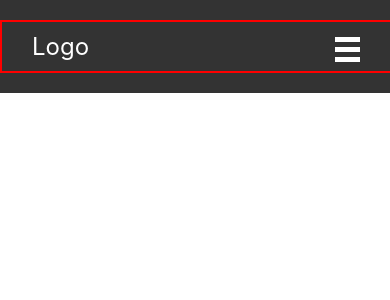
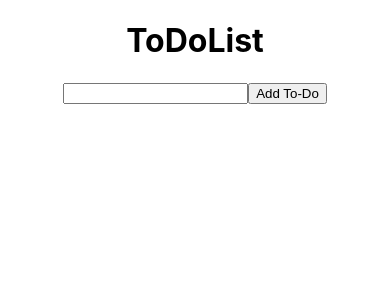
Before and after one commit to YodgorbekSheraliyev/Responsive-Navbar, a React (Create React App) app: page / in a window 390 px wide. Shown: the top 300 px of the page. Built offline with nearby package versions, Linux system fonts and the light colour scheme.

Commit message:
to do list create

```diff
--- a/src/App.js
+++ b/src/App.js
@@ -1,11 +1,10 @@
-import logo from './logo.svg';
 import './App.css';
-import Header from './Components/Header/Header';
+import ToDoList from './Components/ToDoList/ToDoList';
 
 function App() {
   return (
     <div className="App">
-      <Header/>
+      <ToDoList/>
     </div>
   );
 }
--- a/src/Components/Header/Header.jsx
+++ /dev/null
@@ -1,10 +0,0 @@
-import Navbar from "./Navbar";
-import './header.css';
-
-export default function Header() {
-  return (
-    <header className="header">
-      <Navbar />
-    </header>
-  );
-}
--- a/src/Components/Header/Navbar.jsx
+++ /dev/null
@@ -1,28 +0,0 @@
-import React from 'react';
-import { useState } from 'react';
-
-export default function Navbar(){
-    const [click, setClick] = useState(false);
-    function showMenu() {
-        setClick(!click);
-        console.log(click);
-    }
-    return(
-        <nav className="nav">
-           <div className="container    ">
-           <label ><a  className="site__logo">Logo</a></label>
-            <ul className={click ? 'active__nav-list':'nav__list'}>
-                <li className="nav__item"><a  className="nav__link">Home</a></li>
-                <li className="nav__item"><a  className="nav__link">Services</a></li>
-                <li className="nav__item"><a  className="nav__link">About Us </a></li>
-                <li className="nav__item"><a  className="nav__link">Contact Us</a></li>
-            </ul>
-            <div className="burger__menu" onClick={showMenu} >
-                <span className="burger__line"></span>
-                <span className="burger__line"></span>
-                <span className="burger__line"></span>
-            </div>
-           </div>
-        </nav>
-    )
-}
--- a/src/Components/Header/header.css
+++ /dev/null
@@ -1,126 +0,0 @@
-*{
-    padding: 0;
-    margin: 0;
-}
-.container {
-    position: relative;
-    max-width: 1140px;
-    width: 100%;
-    margin: auto;
-    border: 2px solid red;
-}
-ul {
-    list-style: none;
-}
-.nav {
-
-    font-size: 1.5rem;
-    position: fixed;
-    width: 100%;
-    padding: 20px 0;
-    color: white;
-    background-color: #333;
-    z-index: 10;
-}
-.nav .container, .nav__list {
-    display: flex;
-    justify-content: space-between;
-    align-items: center;
-}
-.site__logo {
-    display: block;
-    transform: translateX(-20px);
-    font-size: 2.2rem;
-}
-.nav__link, .site__logo {
-    padding: 10px;
-    margin: 0 10px;
-}
-.nav__list {
-    display: flex;
-    gap: 10px;
-    transform: translateX(20px);
-    transition: all  0.5s ease;
-}
-.active__nav-list {
-    display: none;
-    height: 300px;
-    width: 100%;
-    position: absolute;
-    top: -50%;
-    left: 0;
-    padding: 50px 0;
-    background-color: #444;
-    /* flex-direction: column; */
-    transition: all  0.5s ease;
-
-}
-.active__nav-list a {
-    display: block;
-    padding-bottom: 20px;
-}
-.active__nav-list li:hover {
-    background-color: #555;
-}
-.burger__menu {
-    display: none;
-    position: absolute;
-    right: 0%;
-    top: 50%;
-    width: 50px;
-    height: 30px;
-    color: white;
-    z-index: 20;
-    transform: translateY(-50%);
-}
-.burger__line {
-    position: relative;
-    margin: 5px;
-    display: block;
-    width: 25px;
-    height: 5px;
-    background: white;
-}
-@media screen and (max-width:768px) {
-    .container {
-        padding: 0 30px;
-    }
-}
-
-@media screen and (max-width:768px) {
-    .nav__list {
-        font-size: 1rem;
-    transform: translateX(-20px);
-
-    }
-    .site__logo {
-        font-size: 1.5rem;
-    }
-    .container {
-        padding: 0 20px;
-    }
-}
-@media screen and (max-width:576px) {
-    .site__logo{
-        padding-left: 20px;
-    }
-    .nav__list{
-        display: none;
-    }
-    .burger__menu {
-        display: block;
-        right: 12%;
-    }
-    .active__nav-list {
-        display: block;
-    }
-}
-@media screen and(min-width:576px) {
-    .nav__list{
-        display: flex ;
-    }
-    .nav__link, .nav__item{
-        display: block;
-        z-index: 500;
-    }
-}
--- /dev/null
+++ b/src/Components/ToDoList/ToDoList.jsx
@@ -0,0 +1,51 @@
+import {useState} from 'react'
+
+const ToDoList = () => {
+    const [newToDo, setNewToDo] = useState('');
+    const [todos, setToDos] = useState(() => {
+        const storedItem = localStorage.getItem('todos');
+        return storedItem ? JSON.parse(storedItem):[]
+    })
+
+
+    const handleToDoSubmit = (event) => {
+        event.preventDefault();
+        if(!newToDo.trim()) return alert('Ma\'lumot kiriting!');
+
+        setToDos([...todos, {id: Date.now(), text: newToDo}]);
+        setNewToDo('')
+
+    }
+
+    localStorage.setItem('todos', JSON.stringify(todos))
+
+    const handleChangeInput = (e) =>{
+         setNewToDo(e.target.value);
+    }
+
+    const handleDelete = (id) => {
+        const updateToDos = todos.filter((todo) => todo.id !==id);
+        setToDos(updateToDos);
+    }
+  return (
+    <div>
+        <h1>ToDoList</h1>
+        <form onSubmit={handleToDoSubmit}>
+            <input type="text" value={newToDo} onChange={handleChangeInput} />
+            <button type="submit">Add To-Do</button>
+            <ul>
+                {
+                    todos.map((todo) => (
+                        <li key={todo.id}>
+                            <span>{todo.text}</span>
+                            <button onClick={() => handleDelete(todo.id)}>Delete</button>
+                        </li>
+                    ))
+                }
+            </ul>
+        </form>
+    </div>
+  )
+}
+
+export default ToDoList
```
Also changed, not shown: src/Components/Header/Hero.jsx (deleted).
